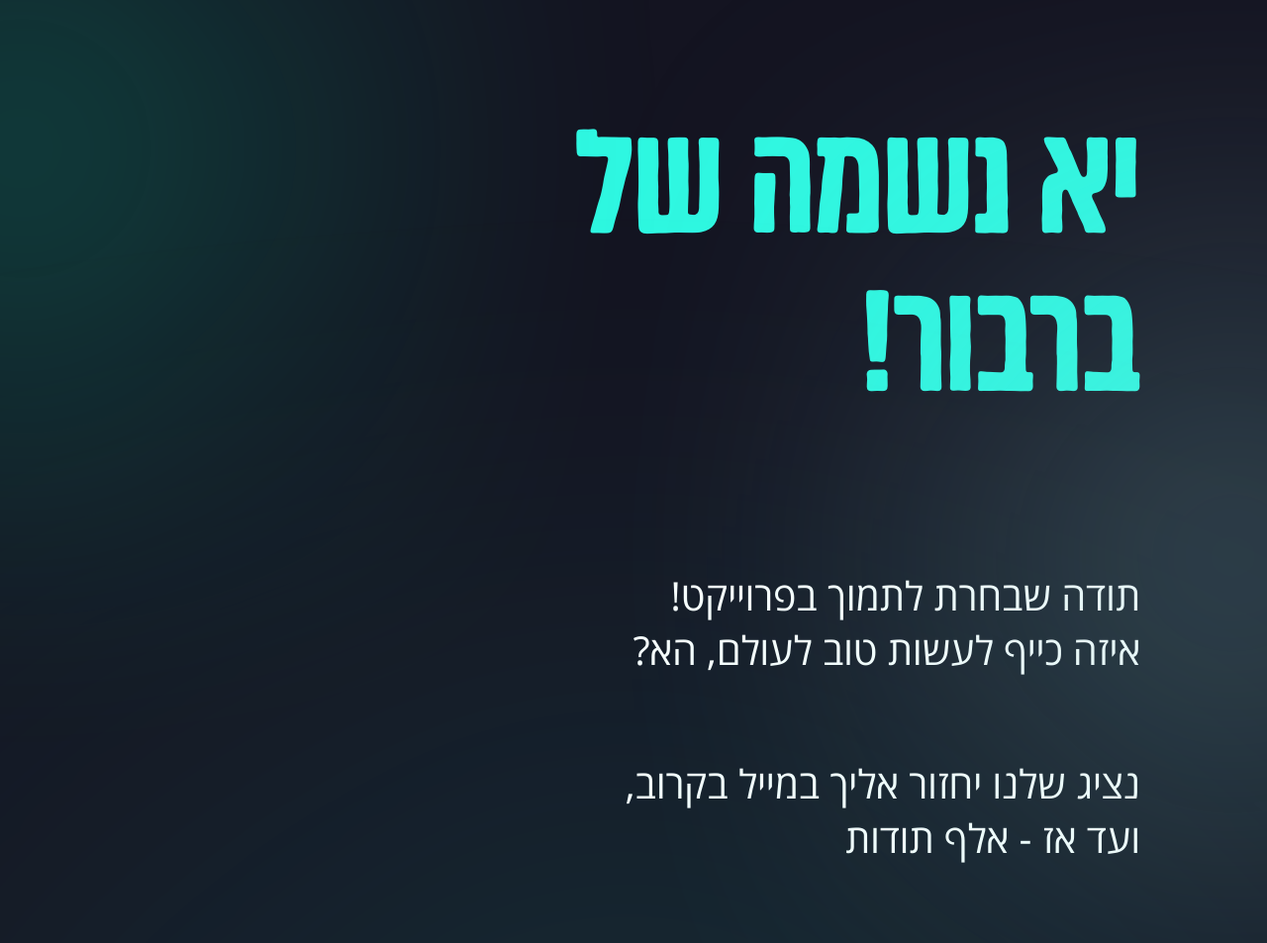
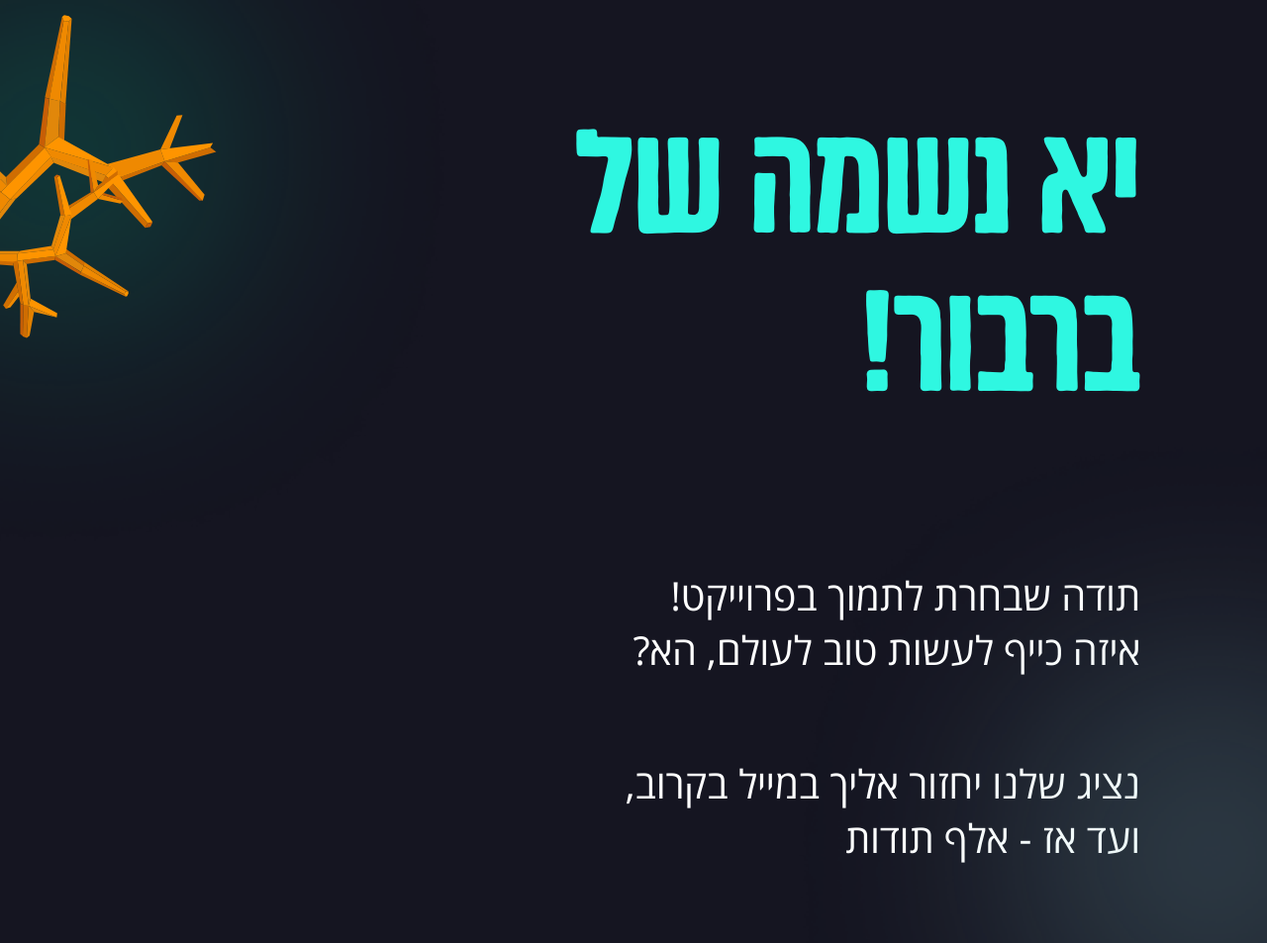
Before and after one commit to ShaharTamir/ReefProjLandingPage, a Flask app: template python/templates/congrats.html in a window 1280 px wide. Shown: the top 953 px of the page at 99% size. Run offline with Flask 2, Linux system fonts and the light colour scheme; the template is opened without the code that fills it, so the values that code supplies are empty.

Commit message:
remodel congrats landing page, fix turtle to work on IOS

```diff
--- a/python/static/css/congrats.css
+++ b/python/static/css/congrats.css
@@ -8,7 +8,7 @@ html, body {
 }
 
 body {
-    background: #141421;
+    background: #151521;
     font-size: 40px;
     margin: 0;
     overflow-x: hidden;
@@ -100,10 +100,11 @@ button {
 }
 
 #corals-container {
-    margin-block-start: 250px;
+    margin-block-start: -400px;
     min-height: 500px;
     display: flex;
     align-items: flex-end;
+    overflow-y: hidden;
 }
 
 .corals {
@@ -113,6 +114,7 @@ button {
 
 #left-coral {
     left: 0;
+    top: 0;
     height: 350px;
 }
 
@@ -122,40 +124,30 @@ button {
 }
 
 .blur-light{
-    content: "";
+    /*content: "";*/
     position: absolute;
-    border-radius: 100%;
+    /*border-radius: 100%;*/
     z-index: 0;
 }
 
 #blur-top {
-    height: 300px;
-    width: 300px;
-    -webkit-filter: blur(200px);
-    filter: blur(200px);
+    width: 500px;
     top: 0;
-    left: -10%;
-    background: #01E0A5;
+    left: -0%;
 }
 
 #blur-mid {
-    height: 325px;
-    width: 325px;
-    -webkit-filter: blur(200px);
-    filter: blur(200px);
+    width: 520px;
     top: 400px;
-    right: -10%;
-    background: #8ED0D3;
+    right: -0%;
 }
 
 #blur-bottom {
-    height: 500px;
-    width: 500px;
-    -webkit-filter: blur(400px);
-    filter: blur(400px);
-    left: 30%;
-    top: 1200px;
-    background: #2FF7E1;
+    position: relative;
+    width: 80%;
+    top: 250px;
+    right: 10%;
+    bottom:
 }
 
 @media only screen and (min-width: 1000px) {
--- a/python/templates/congrats.html
+++ b/python/templates/congrats.html
@@ -30,11 +30,12 @@
         <div id="bubble-container">
             <img id="bubble" src="{{ url_for('static', filename='gifs/bubble.gif') }}">
         </div>
-        <img id="left-coral" class="corals" src="{{ url_for('static', filename='imgs/left-coral.svg') }}">
+        <img id="blur-bottom" class="blur-light" src="{{ url_for('static', filename='imgs/bottom-light.png') }}">
         <img id="reef" class="corals" src="{{ url_for('static', filename='imgs/reef.svg') }}">
     </div>
-    <span id="blur-top" class="blur-light"></span>
-    <span id="blur-mid" class="blur-light"></span>
-    <span id="blur-bottom" class="blur-light"></span>
+    <img id="left-coral" class="corals" src="{{ url_for('static', filename='imgs/left-coral.svg') }}">
+    <img id="blur-top" class="blur-light" src="{{ url_for('static', filename='imgs/top-left-light.png') }}">
+    <img id="blur-mid" class="blur-light" src="{{ url_for('static', filename='imgs/mid-right-light.png') }}">
+
 </body>
 </html>
```
Also changed, not shown: python/static/css/index.css (+7 -6 lines), python/static/imgs/bottom-light.png (added), python/static/imgs/mid-right-light.png (added), python/static/imgs/top-left-light.png (added).
